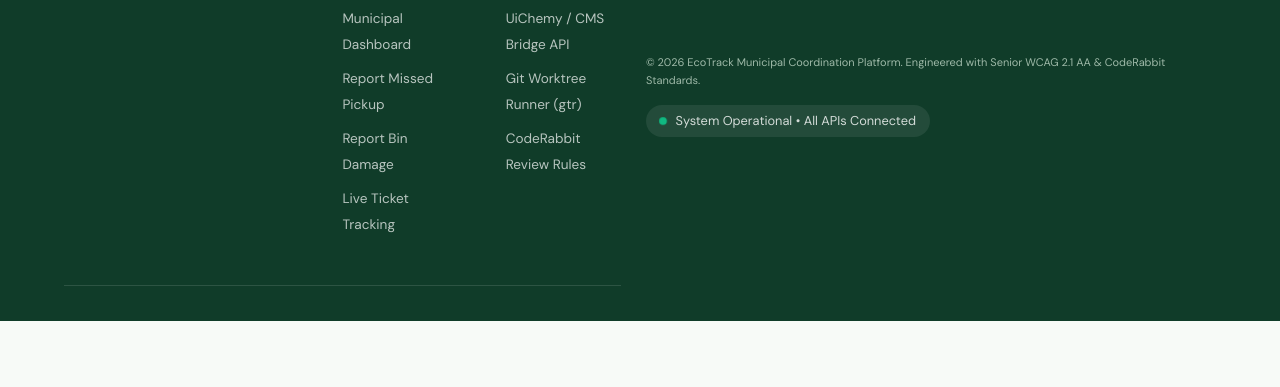
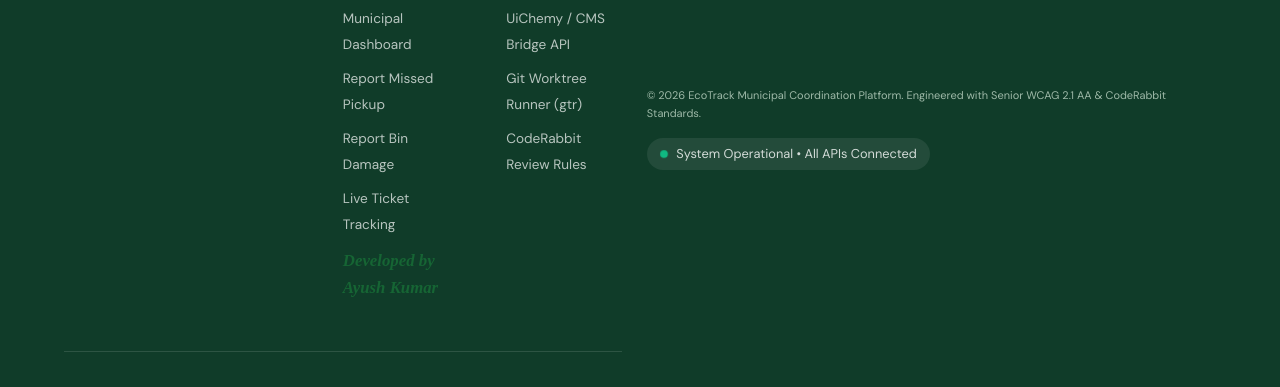
Before and after one commit to ayushkumar-0822/EcoTrack, a website: page index.html in a window 1280 px wide. Shown: the part 5095-5482 px from the top of the page. Before the commit the page ends 5416 px from the top, so only its background shows below. Drawn offline with Linux system fonts and the light colour scheme; no server answers.

Commit message:
docs: add Developed by Ayush Kumar in Quick Coordination section in Times New Roman italics

```diff
--- a/index.html
+++ b/index.html
@@ -1461,6 +1461,11 @@
                         <li><a href="#report">Report Missed Pickup</a></li>
                         <li><a href="#report">Report Bin Damage</a></li>
                         <li><a href="#track">Live Ticket Tracking</a></li>
+                        <li style="margin-top: 0.75rem; list-style: none;">
+                            <span style="font-family: 'Times New Roman', Times, serif; font-style: italic; font-size: 1.05rem; color: #166534; font-weight: 600; display: inline-block;">
+                                Developed by Ayush Kumar
+                            </span>
+                        </li>
                     </ul>
                 </div>
                 <div class="footer-links-group">
```
